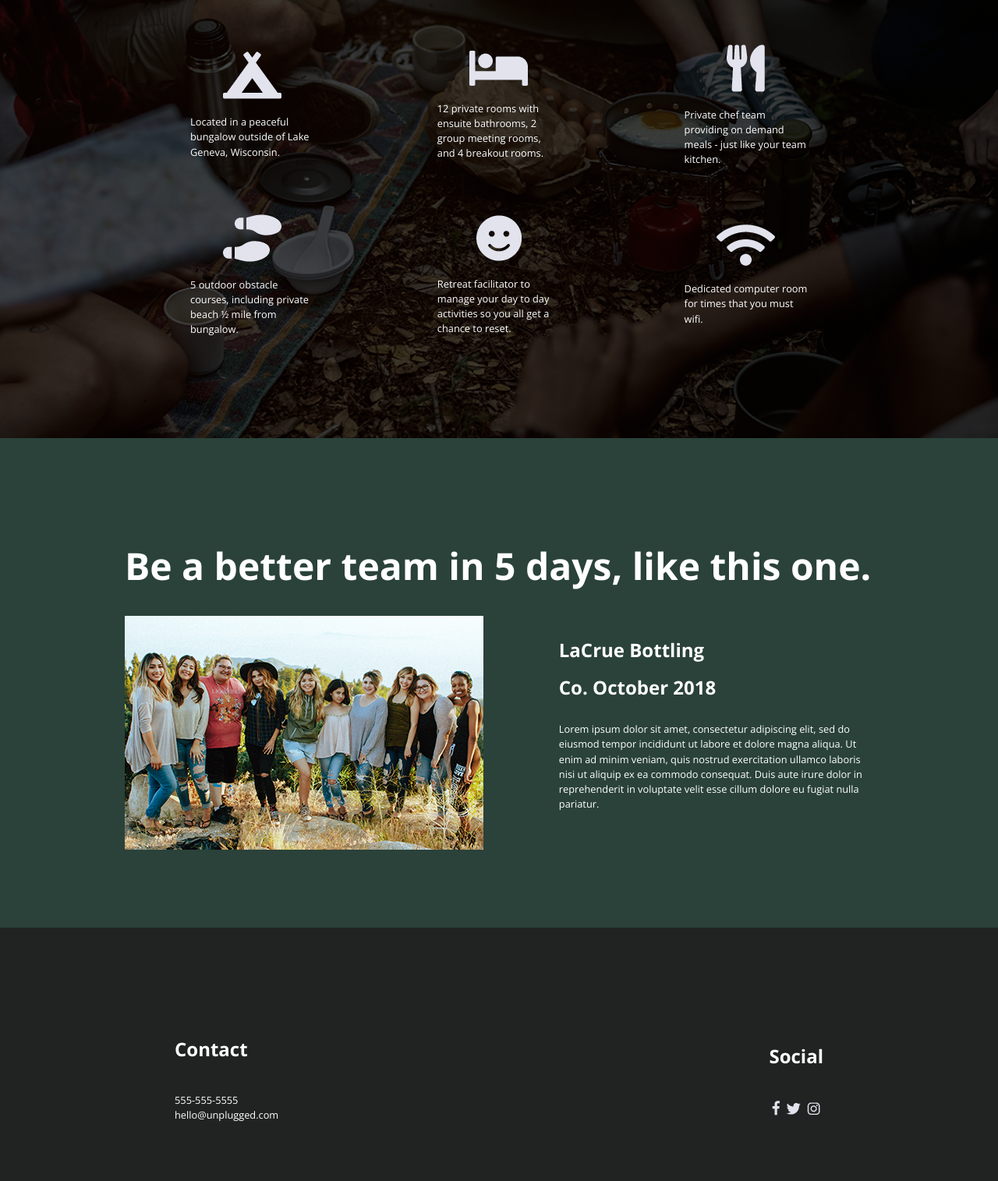
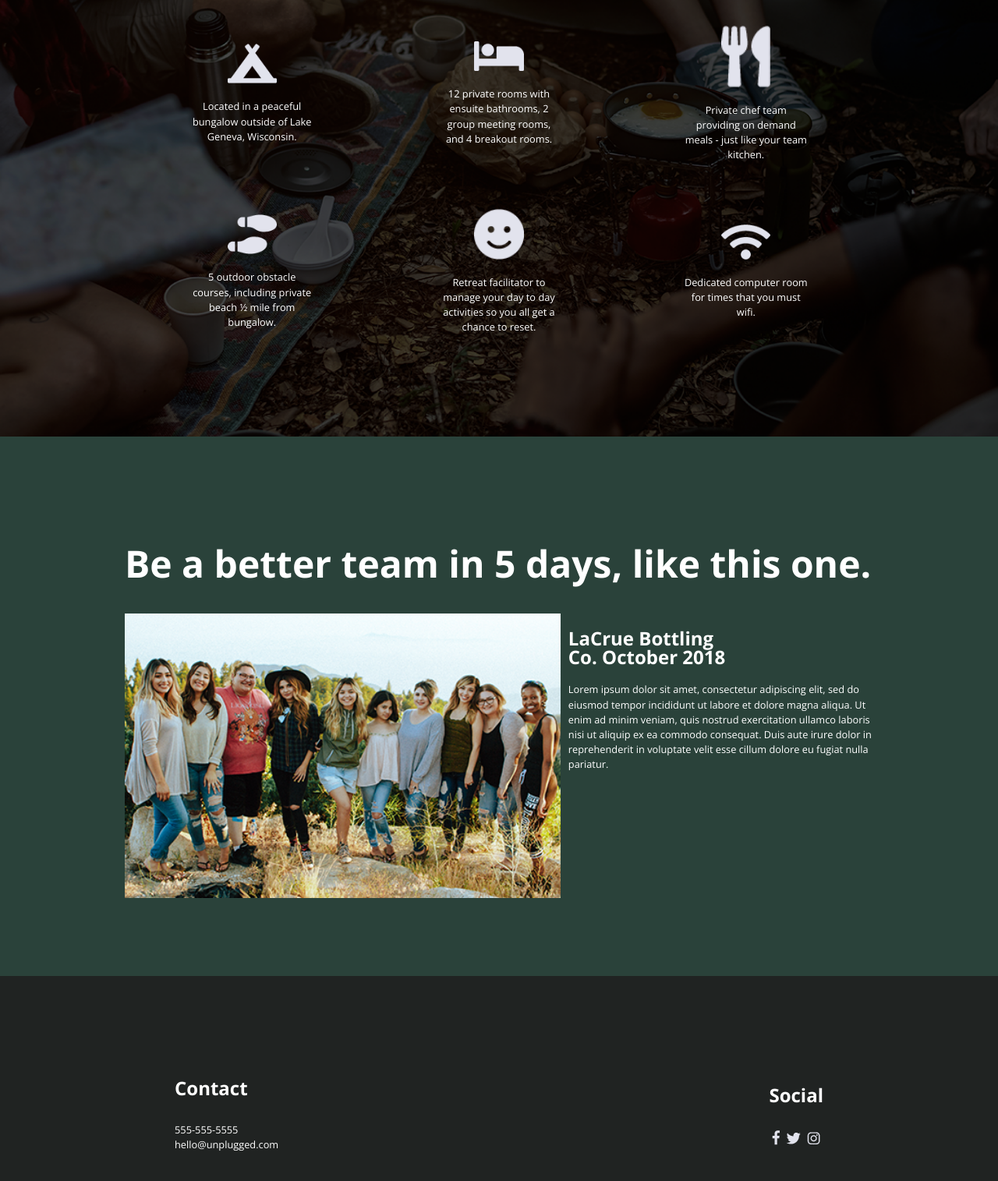
Before and after one commit to KirstyFolan/unplugged, a website built with Parcel: page index.html in a window 1280 px wide. Shown: the part 1235-2750 px from the top of the page at 78% size. Built offline with nearby package versions, Linux system fonts and the light colour scheme.

Commit message:
Made images responsive

```diff
--- a/css/main.css
+++ b/css/main.css
@@ -110,6 +110,14 @@
 
 }
 
+img {
+  width: 100%;
+}
+
+figure {
+  margin: 0;
+}
+
 ul,
 ol {
 
@@ -134,7 +142,8 @@
 h4 {
   font-family: 'Open Sans', sans-serif;
   font-size: 1.5rem;
-  line-height: 3rem;
+  line-height: 1.5rem;
+
 
 }
 
@@ -204,6 +213,14 @@
     text-transform: uppercase;
   }
 
+  header figure {
+    width: 60%;
+    display: flex;
+    justify-content: center;
+    align-items: center;
+    flex-flow: row wrap;
+}
+
   footer {
     flex-direction: column;
     background: #202322;
@@ -229,11 +246,14 @@
     align-items: center;
   }
 
-  footer .social-icons p {
+  footer figure {
     display: flex;
-    justify-content: center;
+    justify-content: flex-start;
     align-items: center;
+
   }
+
+
 
   footer .copyright {
     margin: 20px 0;
@@ -310,6 +330,7 @@
   .features article {
     width: 63%;
     margin: 30px 0;
+    text-align: center;
   }
 
   .features .features-items {
@@ -317,11 +338,22 @@
     justify-content: center;
     align-items: center;
     flex-flow: row wrap;
+    align-content: center;
   }
 
   .features p {
     margin: 0;
   }
+
+  .features figure {
+    width: 20%;
+    display: flex;
+    justify-content: center;
+    align-items: center;
+    flex-flow: row wrap;
+    margin: auto;
+
+}
 
   .features-item-description {
     padding-top: 20px;
@@ -349,6 +381,16 @@
     width: 55%;
     margin: 20px 0;
   }
+
+  .reviews figure {
+    width: 100%;
+    display: flex;
+    justify-content: center;
+    align-items: center;
+    flex-flow: row wrap;
+
+
+}
 
   /* ==========================================================================
      About Page
@@ -519,6 +561,11 @@
       .header-divider {
         display: none;
       }
+
+      header figure {
+        width: 30%;
+
+    }
       /* Hero Area */
 
       /* Aside */
@@ -556,6 +603,12 @@
 
       .reviews article div {
         width: 49%;
+      }
+
+      .reviews figure {
+        width: 60%;
+        margin: auto;
+        padding-right: 10px;
       }
 
       /* Footer */
--- a/index.html
+++ b/index.html
@@ -29,7 +29,7 @@
   <header>
     <div class="content-wrapper">
       <a href="#">
-        <img src="img/logo.png" alt="unplugged logo">
+       <figure></figure> <img src="img/logo.png" alt="unplugged logo"></figure>
       </a>
       <div class="header-divider"></div>
       <nav>
@@ -70,42 +70,42 @@
         <h2>Have the work week you always dreamed of — without the bad wifi.</h2>
         <div class="features-items">
           <article>
-            <img class="fontawesome-icon" src = "img/campground.png" alt = "campsite">
+           <figure> <img class="fontawesome-icon" src = "img/campground.png" alt = "campsite"></figure>
             </p>
             <p class="features-item-description">
               Located in a peaceful bungalow outside of Lake Geneva, Wisconsin.
             </p>
           </article>
           <article>
-            <img class="fontawesome-icon" src = "img/bed.png" alt = "bed">
+            <figure><img class="fontawesome-icon" src = "img/bed.png" alt = "bed"></figure>
             </p>
             <p class="features-item-description">
               12 private rooms with ensuite bathrooms, 2 group meeting rooms, and 4 breakout rooms.
             </p>
           </article>
           <article>
-            <img class="fontawesome-icon" src = "img/utensils.png" alt = "cutlery">
+            <figure><img class="fontawesome-icon" src = "img/utensils.png" alt = "cutlery"></figure>
             </p>
             <p class="features-item-description">
               Private chef team providing on demand meals - just like your team kitchen.
             </p>
           </article>
           <article>
-            <img class="fontawesome-icon" src = "img/shoe-prints.png" alt = "footprints">
+            <figure><img class="fontawesome-icon" src = "img/shoe-prints.png" alt = "footprints"></figure>
             </p>
             <p class="features-item-description">
               5 outdoor obstacle courses, including private beach ½ mile from bungalow.
             </p>
           </article>
           <article>
-            <img class="fontawesome-icon" src = "img/smile.png" alt = "smiley face">
+            <figure><img class="fontawesome-icon" src = "img/smile.png" alt = "smiley face"></figure>
             </p>
             <p class="features-item-description">
               Retreat facilitator to manage your day to day activities so you all get a chance to reset.
             </p>
           </article>
           <article>
-            <img class="fontawesome-icon" src = "img/wifi.png" alt = "wifi">
+            <figure><img class="fontawesome-icon" src = "img/wifi.png" alt = "wifi"></figure>
             </p>
             <p class="features-item-description">
               Dedicated computer room for times that you must wifi.
@@ -119,7 +119,7 @@
       <div class="content-wrapper">
         <h2>Be a better team in 5 days, like this one.</h2>
         <article>
-          <div><img class = "group-photo" src = "img/group-photo.png" alt = "group photo"></div>
+          <figure><img class = "group-photo" src = "img/group-photo.png" alt = "group photo"></figure>
           <div>
             <h3>LaCrue Bottling Co. October 2018</h3>
             <p>
@@ -150,16 +150,16 @@
         <div class="social">
           <h4>Social</h4>
           <div class="social-icons">
-            <p>
-              <a href="https://www.facebook.com/Skillcrush/" target="_blank"><img class = "icon" src = "img/facebook.png" alt = "facebook"></a>
+            <figure>
+              <a href="https://www.facebook.com/Skillcrush/" target="_blank"><img class = "icon" src = "img/facebook.png" alt = "facebook"/></a>
 
-            </p>
-            <p>
-              <a href="https://twitter.com/Skillcrush" target="_blank"><img class = "icon" src = "img/twitter.png" alt = "twitter"></a>
-            </p>
-            <p>
-              <a href="https://www.instagram.com/skillcrush/" target="_blank"><img class = "icon" src = "img/instagram.png" alt = "instagram"></a>
-            </p>
+            </figure>
+            <figure>
+              <a href="https://twitter.com/Skillcrush" target="_blank"><img class = "icon" src = "img/twitter.png" alt = "twitter"/></a>
+            </figure>
+            <figure>
+              <a href="https://www.instagram.com/skillcrush/" target="_blank"><img class = "icon" src = "img/instagram.png" alt = "instagram"/></a>
+            </figure>
           </div>
         </div>
       </div> <!-- footer content ends -->
```
